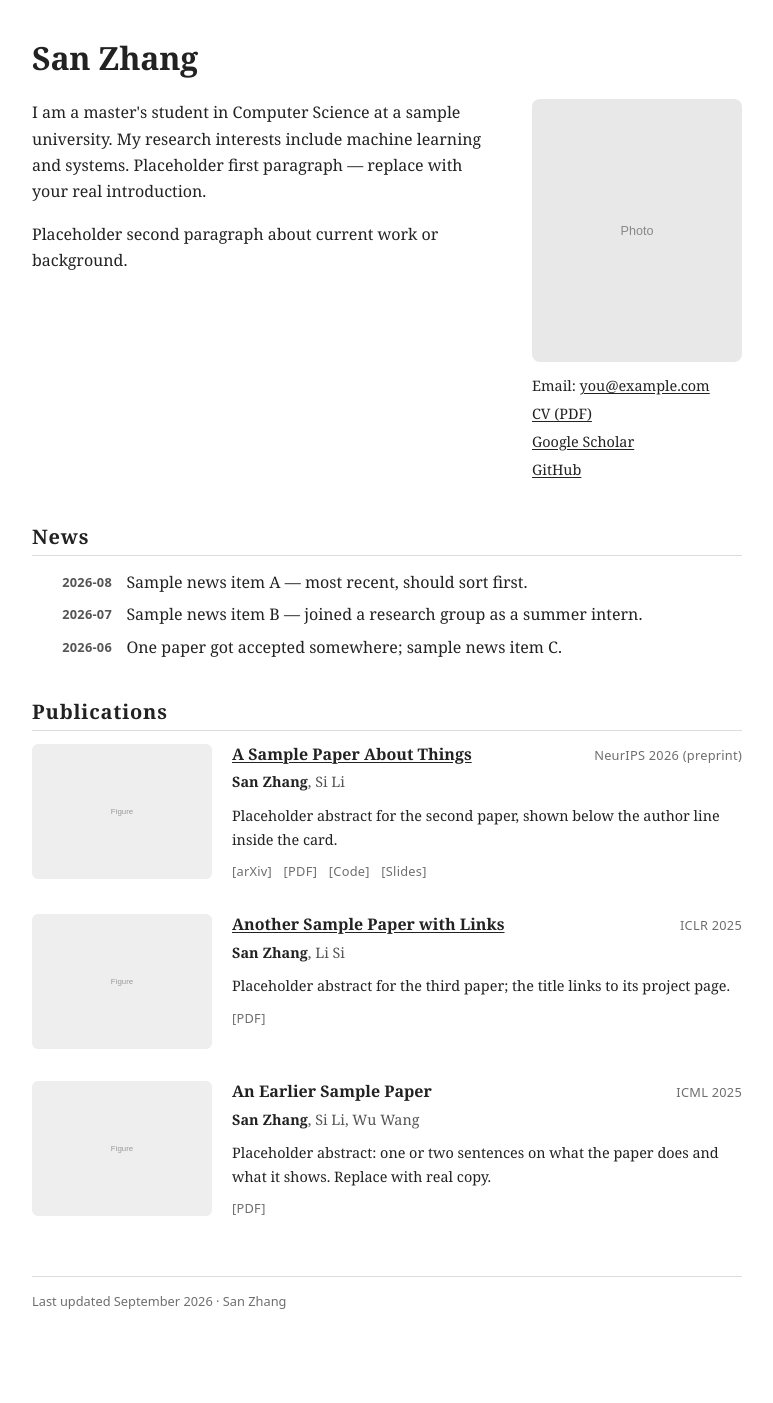
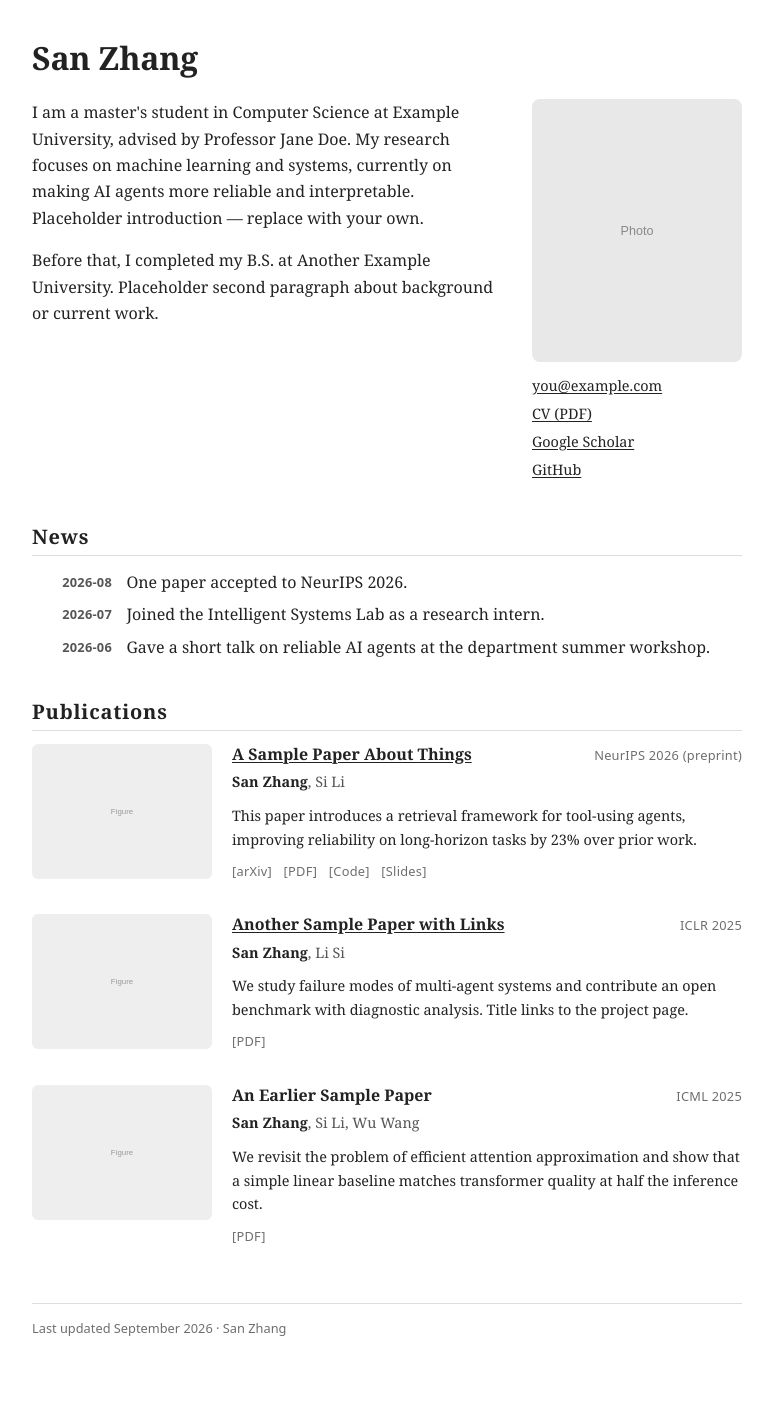
Before and after one commit to Sitaye/sitaye.github.io, a Jekyll site: the page built from index.html, in a window 1280 px wide. Shown: the whole page, without its empty margins (253-1026 px from the left). Built offline with Jekyll 4.4.1, drawn with Linux system fonts in a browser that asks for light colours; before the commit the page ends 1376 px from its top, so only the background shows below that.

Commit message:
copy: realistic academic-English placeholders, drop redundant Email label

```diff
--- a/_data/news.yml
+++ b/_data/news.yml
@@ -1,6 +1,6 @@
 - date: 2026-06-01
-  text: "One paper got accepted somewhere; sample news item C."
+  text: "Gave a short talk on reliable AI agents at the department summer workshop."
 - date: 2026-08-15
-  text: "Sample news item A — most recent, should sort first."
+  text: "One paper accepted to NeurIPS 2026."
 - date: 2026-07-01
-  text: "Sample news item B — joined a research group as a summer intern."
+  text: "Joined the Intelligent Systems Lab as a research intern."
--- a/_data/publications.yml
+++ b/_data/publications.yml
@@ -3,7 +3,7 @@
   authors: ["San Zhang", "Si Li", "Wu Wang"]
   venue: "ICML 2025"
   figure: /assets/fig-placeholder.svg
-  summary: "Placeholder abstract: one or two sentences on what the paper does and what it shows. Replace with real copy."
+  summary: "We revisit the problem of efficient attention approximation and show that a simple linear baseline matches transformer quality at half the inference cost."
   links:
     - label: "PDF"
       url: "https://example.com/paper3.pdf"
@@ -14,7 +14,7 @@
   venue: "NeurIPS 2026 (preprint)"
   figure: /assets/fig-placeholder.svg
   project: "https://example.com/project"
-  summary: "Placeholder abstract for the second paper, shown below the author line inside the card."
+  summary: "This paper introduces a retrieval framework for tool-using agents, improving reliability on long-horizon tasks by 23% over prior work."
   links:
     - label: "arXiv"
       url: "https://arxiv.org/abs/0000.00000"
@@ -31,7 +31,7 @@
   venue: "ICLR 2025"
   figure: /assets/fig-placeholder.svg
   project: "https://example.com/project2"
-  summary: "Placeholder abstract for the third paper; the title links to its project page."
+  summary: "We study failure modes of multi-agent systems and contribute an open benchmark with diagnostic analysis. Title links to the project page."
   links:
     - label: "PDF"
       url: "https://example.com/paper2.pdf"
--- a/index.html
+++ b/index.html
@@ -4,13 +4,13 @@ title: "San Zhang — Homepage"
 ---
 <div class="intro-cols">
   <div class="bio">
-    <p>I am a master's student in Computer Science at a sample university. My research interests include machine learning and systems. Placeholder first paragraph — replace with your real introduction.</p>
-    <p>Placeholder second paragraph about current work or background.</p>
+    <p>I am a master's student in Computer Science at Example University, advised by Professor Jane Doe. My research focuses on machine learning and systems, currently on making AI agents more reliable and interpretable. Placeholder introduction — replace with your own.</p>
+    <p>Before that, I completed my B.S. at Another Example University. Placeholder second paragraph about background or current work.</p>
   </div>
   <aside class="portrait">
     <img src="{{ '/assets/photo-placeholder.svg' | relative_url }}" alt="Portrait of San Zhang">
     <div class="contact">
-      <p>Email: <a href="mailto:you@example.com">you@example.com</a></p>
+      <p><a href="mailto:you@example.com">you@example.com</a></p>
       <p><a href="{{ '/assets/cv.pdf' | relative_url }}">CV (PDF)</a></p>
       <p><a href="https://scholar.google.com/">Google Scholar</a></p>
       <p><a href="https://github.com/username">GitHub</a></p>
```
